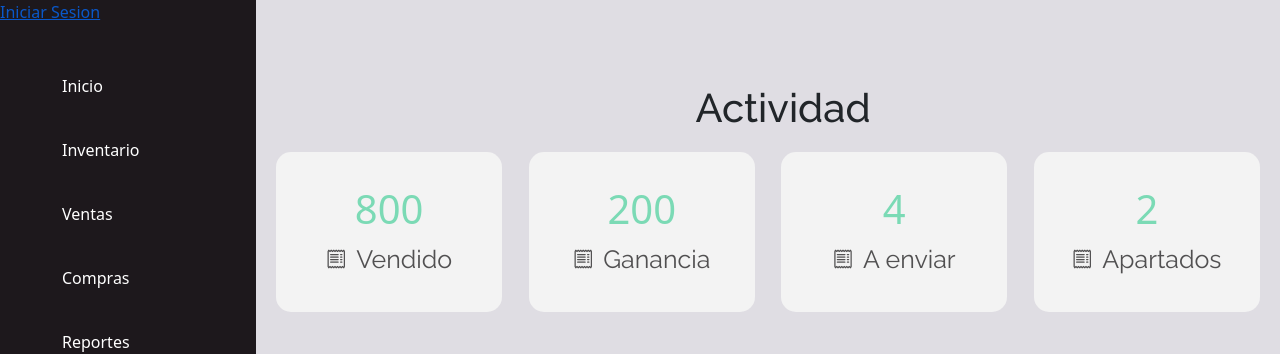
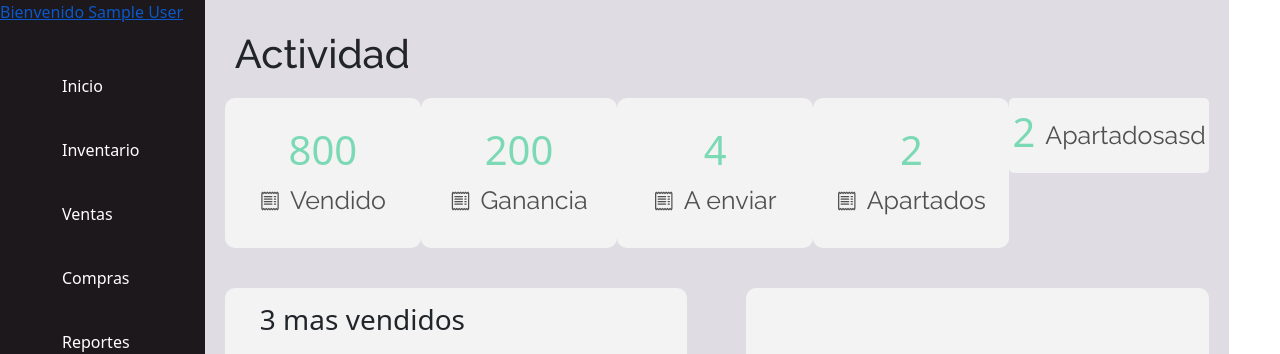
Before and after one commit to choterifa/sakuragod, a Flask app: page / in a window 1280 px wide. Shown: the top 354 px of the page. Run offline with Flask 3, Linux system fonts and the light colour scheme; the visitor is signed in with stand-in values (Sample User, id 1); some libraries are stand-ins or nearby versions.

Commit message:
en proceso

```diff
--- a/static/estilos.css
+++ b/static/estilos.css
@@ -40,7 +40,7 @@
     display: flex;
     flex-direction: column;
     background-color: #1d181c;
-    width: 20%;
+    width: 16%;
     height: 100%;
 }
 
@@ -85,10 +85,10 @@
 
 .resumen__card__item {
     /*tarjetas*/
-    width:23%;
-    height: 160px;
+    width:20%;
+    height: 150px;
     background-color: #f3f3f3;
-    border-radius: 15px;
+    border-radius: 10px;
     /* box-shadow: 5px 5px 10px 5px  rgb(74, 73, 73); */
 }
 
@@ -126,6 +126,19 @@
     color: var(--color-gris);
 }
 
+/*banderas*/
+ .resumen__card__item--bandera{
+    width: 200px;
+    height: 75px;
+    border-radius: 5px;
+ }
+
+ .resumen__card__textos--modify{
+    flex-direction: row;
+    align-items: center;
+    justify-content: center;
+    gap: 10px;
+ }
 /*parte 2*/
 
 .resumen__card__item2 {
@@ -161,14 +174,6 @@
     object-fit: cover;
 }
 
-.resumen__paragraph2{
-
-}
-
 .resumen__card__titulo2{
     margin: 5px 0 20px 25px;
 }
-
-.resumen__card__pzas{
-
-}
--- a/templates/base.html
+++ b/templates/base.html
@@ -7,7 +7,7 @@
     <title>Document</title>
     <link rel="stylesheet" href="../static/estilos.css">
     <link rel="stylesheet" href="../static/styles copy.css">
-    <link rel="stylesheet" href="../static/styles.css">
+    <!-- <link rel="stylesheet" href="../static/styles.css"> -->
     <link rel="stylesheet" href="https://cdn.jsdelivr.net/npm/bootstrap-icons@1.11.3/font/bootstrap-icons.min.css">
     <link href="https://cdn.jsdelivr.net/npm/bootstrap@5.3.3/dist/css/bootstrap.min.css" rel="stylesheet"
         integrity="sha384-QWTKZyjpPEjISv5WaRU9OFeRpok6YctnYmDr5pNlyT2bRjXh0JMhjY6hW+ALEwIH" crossorigin="anonymous">
@@ -23,7 +23,11 @@
             <div class="hero__container">
 
                 <nav class="navbar__hero">
+                    {% if session['name'] %}
+                    <a class="Logo" href="/iniciar_sesion">Bienvenido {{session['name']}} </a>
+                    {% else %}
                     <a class="Logo" href="/iniciar_sesion">Iniciar Sesion</a>
+                    {% endif %}
 
                     <ul class="navbar__lista">
                         <li><a href="/">Inicio</a></li>
@@ -35,6 +39,7 @@
                         <li><a href="#">Envios</a></li>
                         <li><a href="#">Categorias</a></li>
                         <li><a href="#">Apartados</a></li>
+                        <li><a href="/Signout">Salir sesion</a></li>
                     </ul>
                 </nav>
 
--- a/templates/index.html
+++ b/templates/index.html
@@ -7,6 +7,7 @@
 <section class="resumen">
 
     <h1 class="resumen__titulo">Actividad</h1>
+
 
     <div class="resumen__cards">
 
@@ -19,6 +20,7 @@
                 </div>
             </div>
         </div>
+
         <div class="resumen__card__item">
             <div class="resumen__card__textos">
                 <h3 class="resumen__card__titulo">200</h3>
@@ -49,9 +51,19 @@
             </div>
         </div>
 
+        <div class="resumen__card__item  resumen__card__item--bandera">
+            <div class="resumen__card__textos resumen__card__textos--modify">
+                <h3 class="resumen__card__titulo">2</h3>
+                <div class="resumen__card__paragraph">
+                    <p class="resumen__paragraph">Apartadosasd</p>
+                </div>
+            </div>
+        </div>
+
+
     </div>
 
-    <h1 class="resumen__titulo">Resumen</h1>
+    <!-- <h1 class="resumen__titulo">Resumen</h1> -->
 
     <div class="resumen__cards resumen__cards--2">
 
@@ -108,6 +120,63 @@
         </div>
     </div>
 
+    <div class="resumen__cards resumen__cards--2">
+
+        <div class="resumen__card__item2 ">
+
+            <h3 class="resumen__card__titulo2">3 mas vendidos</h3>
+
+            <div class="resumen__card__items__vendidos">
+
+                <div class="resumen__card__items">
+                    <figure class="resumen__imagen__container">
+                        <img src="https://images.unsplash.com/photo-1569411032431-07598b0012c2?crop=entropy&cs=tinysrgb&fit=max&fm=jpg&ixid=M3wzNjE3NjF8MHwxfHJhbmRvbXx8fHx8fHx8fDE3MTMyNTI5MzZ8&ixlib=rb-4.0.3&q=80&w=1080"
+                            alt="" class="imagen">
+                    </figure>
+                    <p class="resumen__paragraph2">Sabana</p>
+                    <h3 class="resumen__card__pzas">2 pzas</h3>
+
+                </div>
+
+                <div class="resumen__card__items">
+                    <figure>
+                        <img src="https://images.unsplash.com/photo-1569411032431-07598b0012c2?crop=entropy&cs=tinysrgb&fit=max&fm=jpg&ixid=M3wzNjE3NjF8MHwxfHJhbmRvbXx8fHx8fHx8fDE3MTMyNTI5MzZ8&ixlib=rb-4.0.3&q=80&w=1080"
+                            alt="" class="imagen">
+                    </figure>
+                    <p class="resumen__paragraph2">Sabana</p>
+                    <h3 class="resumen__card__pzas">2 pzas</h3>
+
+                </div>
+
+
+                <div class="resumen__card__items">
+                    <figure>
+                        <img src="https://images.unsplash.com/photo-1569411032431-07598b0012c2?crop=entropy&cs=tinysrgb&fit=max&fm=jpg&ixid=M3wzNjE3NjF8MHwxfHJhbmRvbXx8fHx8fHx8fDE3MTMyNTI5MzZ8&ixlib=rb-4.0.3&q=80&w=1080"
+                            alt="" class="imagen">
+                    </figure>
+                    <p class="resumen__paragraph2">Sabana</p>
+                    <h3 class="resumen__card__pzas">2 pzas</h3>
+
+                </div>
+
+
+            </div>
+
+        </div>
+
+        <div class="resumen__card__item2">
+            <div class="resumen__card__textos ">
+                <h3 class="resumen__card__titulo">2</h3>
+                <div class="resumen__card__paragraph">
+                    <i class="bi bi-receipt resumen__card__icon"></i>
+                    <p class="resumen__paragraph">asadasd</p>
+                </div>
+            </div>
+        </div>
+    </div>
+
+
+
 </section>
 
 {%endblock%}
```
